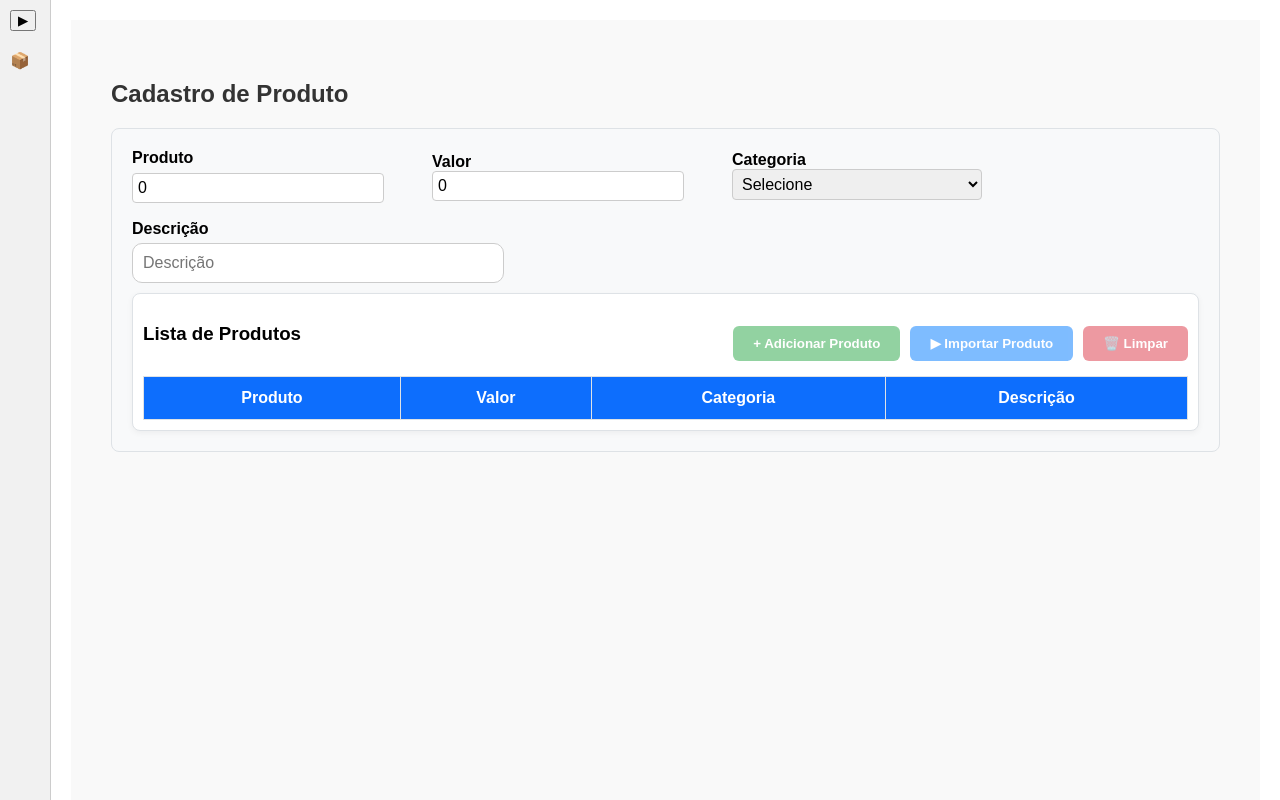
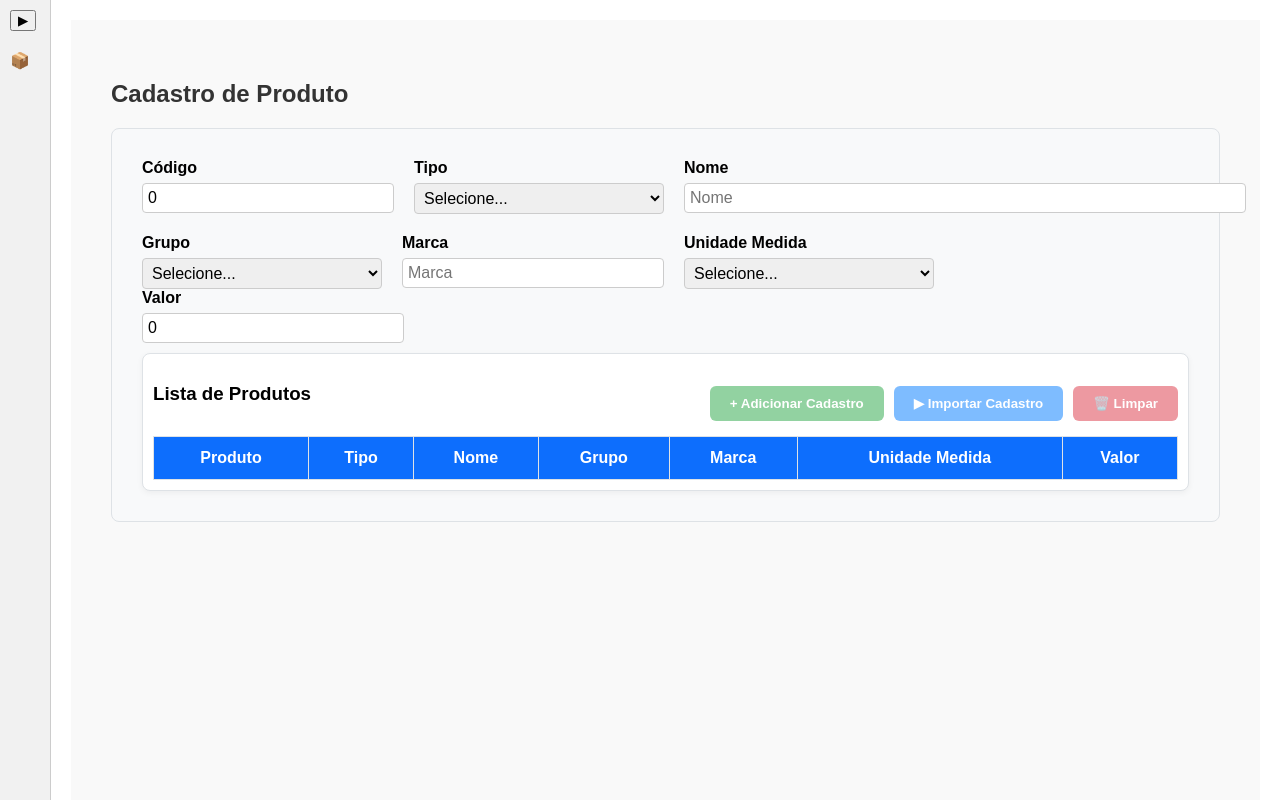
Before and after one commit to Demitrhy/Sistema-de-Cadastro, a React (Create React App) app in the folder frontend/front-cadastro-produto/: page / in a window 1280 px wide. Built offline with nearby package versions, Linux system fonts and the light colour scheme.

Commit message:
Adicionando mais inputs

```diff
--- a/frontend/front-cadastro-produto/src/interface/Produto.tsx
+++ b/frontend/front-cadastro-produto/src/interface/Produto.tsx
@@ -2,5 +2,8 @@ export interface Produto {
     produto: number;
     valor: number;
     descricao: string;
-    categoria: string;
+    marca:string;
+    tipo: string;
+    unidadeMedida:string;
+    grupo:string;
   }
--- a/frontend/front-cadastro-produto/src/pages/CadastroDeProdutos/CadastroIndividual.tsx
+++ b/frontend/front-cadastro-produto/src/pages/CadastroDeProdutos/CadastroIndividual.tsx
@@ -7,29 +7,38 @@ const CadastroIndividual: React.FC = () => {
     const [planilha, setPlanilha] = useState<Array<Produto>>([]);
     const [produto, setProduto] = useState(0);
     const [valor, setValor] = useState(0);
+    const [unidade, setUnidade] = useState("");
     const [descricao, setDescricao] = useState("");
-    const [categoria, setCategoria] = useState("");
+    const [marca, setMarca] = useState("");
+    const [tipo, setTipo] = useState("");
+    const [grupo, setGrupo] = useState("");
     const [loading, setLoading] = useState(false);
     const [mensagem, setMensagem] = useState('');
 
     const limparCampos = () => {
         setProduto(0);
         setValor(0);
-        setCategoria('');
+        setTipo('');
         setDescricao('');
+        setGrupo("");
+        setMarca("");
+        setUnidade("");
+    };
 
-    };
     const limparPlanilha = () => {
         setPlanilha([]);
     }
 
     const adicionarProduto = () => {
-        if (produto > 0 && valor > 0 && categoria.trim() && descricao.trim()) {
+        if (produto > 0 && valor > 0 && tipo.trim() && descricao.trim()) {
             const novoItem: Produto = {
                 produto,
                 valor,
-                categoria: categoria.trim(),
+                marca: marca.trim(),
+                tipo: tipo.trim(),
                 descricao: descricao.trim(),
+                grupo: grupo.trim(),
+                unidadeMedida: unidade.trim()
             };
             setPlanilha((prev) => [...prev, novoItem]);
             limparCampos();
@@ -68,7 +77,7 @@ const CadastroIndividual: React.FC = () => {
             <div
                 style={{
                     marginBottom: '30px',
-                    padding: '20px',
+                    padding: '30px',
                     border: '1px solid #dee2e6',
                     borderRadius: '8px',
                     backgroundColor: '#f8f9fa',
@@ -76,8 +85,10 @@ const CadastroIndividual: React.FC = () => {
             >
                 {/* Linha 2 - Cadastro Individual */}
 
-                <div style={{ display: 'flex', flexDirection: 'column', marginRight: '15px' }}>
-                    <label style={{ fontWeight: 'bold', marginBottom: '6px' }}>Produto</label>
+                {/* Linha 1: Código | Tipo | Nome */}
+                <div style={{ display: 'flex', gap: '20px', marginBottom: '20px' }}>
+                    <div style={{ display: 'flex', flexDirection: 'column' }}>
+                        <label style={{ fontWeight: 'bold', marginBottom: '6px' }}>Código</label>
                         <input
                             type="number"
                             placeholder="Produto"
@@ -91,77 +102,157 @@ const CadastroIndividual: React.FC = () => {
                                 borderRadius: '4px',
                                 border: '1px solid #ccc',
                                 width: '240px',
-                            marginBottom: '20px'
-                        }}
-                    />
-                </div>
-                <div style={{
-                    display: 'flex',
-                    marginTop: '-70px',
-                    marginLeft: '300px',
-                    flexDirection: 'column', marginRight: '15px'
-                }}>
-                    <label style={{ fontWeight: 'bold' }}>Valor</label>
-                    <input
-                        type="number"
-                        placeholder="Valor"
-                        value={valor}
-                        onChange={(e) => setValor(parseInt(e.target.value))}
-                        min={1}
-                        style={{
-                            padding: '5px',
-                            appearance: 'textfield', // Firefox
-                            fontSize: '16px',
-                            borderRadius: '4px',
-                            border: '1px solid #ccc',
-                            width: '240px',
-                            marginBottom: '20px'
                             }}
                         />
                     </div>
 
-                <div style={{
-                    display: 'flex',
-                    flexDirection: 'column',
-                    marginTop: '-70px',
-                    marginLeft: '600px'
-                }}>
-                    <label style={{ fontWeight: 'bold' }}>Categoria</label>
+                    <div style={{ display: 'flex', flexDirection: 'column' }}>
+                        <label style={{ fontWeight: 'bold', marginBottom: '6px' }}>Tipo</label>
                         <select
-                        value={categoria}
-                        onChange={(e) => setCategoria(e.target.value)}
+                            value={tipo}
+                            onChange={(e) => setTipo(e.target.value)}
                             style={{
                                 padding: '5px',
                                 fontSize: '16px',
                                 borderRadius: '4px',
                                 border: '1px solid #ccc',
                                 width: '250px',
-                            marginBottom: '20px'
                             }}
                         >
-                        <option value="">Selecione</option>
-                        <option value="M">M</option>
-                        <option value="NM">NM</option>
-                        <option value="P">P</option>
+                            <option value="">Selecione...</option>
+                            <option value="M"> Medicamento</option>
+                            <option value="G">Genérico</option>
+                            <option value="S"> Similar </option>
+                            <option value="C"> Controlado </option>
+                            <option value="P"> Perfumaria </option>
+                            <option value="H"> Higiene </option>
+                            <option value="SA"> Suplemento/Alimento </option>
+                            <option value="MH"> Material Hospitalar </option>
+                            <option value="PV"> Produto Veterinário </option>
+                            <option value="SR"> Serviço </option>
+                            <option value="PL"> Produto de Limpeza </option>
+                            <option value="A"> Água </option>
+                            <option value="HE"> Hidratante / Energético </option>
+                            <option value="CLT"> Curativos / Luvas / Termômetro </option>
+                            <option value="AI"> Aplicação de Injetáveis </option>
+                            <option value="VP"> Verificação de Pressão </option>
+                            <option value="TG"> Teste de glicemia </option>
                         </select>
                     </div>
 
-                <div style={{ display: 'flex', flexDirection: 'column', flex: 2 }}>
-                    <label style={{ marginBottom: '5px', fontWeight: 'bold' }}>Descrição</label>
+                    <div style={{ display: 'flex', flexDirection: 'column' }}>
+                        <label style={{ fontWeight: 'bold', marginBottom: '6px' }}>Nome</label>
                         <input
                             type="text"
-                        placeholder="Descrição"
+                            placeholder="Nome"
                             value={descricao}
                             onChange={(e) => setDescricao(e.target.value)}
                             style={{
-                            padding: '10px',
+                                padding: '5px',
                                 fontSize: '16px',
-                            borderRadius: '10px',
+                                borderRadius: '4px',
                                 border: '1px solid #ccc',
-                            width: '350px',
+                                width: '550px',
                             }}
                         />
                     </div>
+                </div>
+
+                {/* Linha 2: Grupo | Marca | Valor */}
+                <div style={{ display: 'flex', gap: '20px' }}>
+                    <div style={{ display: 'flex', flexDirection: 'column' }}>
+                        <label style={{ fontWeight: 'bold', marginBottom: '6px' }}>Grupo</label>
+                        <select
+                            value={grupo}
+                            onChange={(e) => setGrupo(e.target.value)}
+                            style={{
+                                padding: '5px',
+                                fontSize: '16px',
+                                borderRadius: '4px',
+                                border: '1px solid #ccc',
+                                width: '240px',
+                            }}
+                        >
+                            <option value="">Selecione...</option>
+                            <option value="M"> Medicamento</option>
+                            <option value="B"> Bebidas    </option>
+                            <option value="H"> Higiene    </option>
+                            <option value="L"> Limpeza    </option>
+                            <option value="A"> Alimentos   </option>
+                            <option value="MH"> Material Hospitalar   </option>
+                            <option value="PV"> Produto Veterinário   </option>
+                            <option value="PI"> Produto Interno   </option>
+                            <option value="S"> Serviço   </option>
+
+                        </select>
+                    </div>
+
+                    <div style={{ display: 'flex', flexDirection: 'column' }}>
+                        <label style={{ fontWeight: 'bold', marginBottom: '6px' }}>Marca</label>
+                        <input
+                            type="text"
+                            placeholder="Marca"
+                            value={marca}
+                            onChange={(e) => setMarca(e.target.value)}
+                            style={{
+                                padding: '5px',
+                                fontSize: '16px',
+                                borderRadius: '4px',
+                                border: '1px solid #ccc',
+                                width: '250px',
+                            }}
+                        />
+                    </div>
+
+                    <div style={{ display: 'flex', flexDirection: 'column' }}>
+                        <label style={{ fontWeight: 'bold', marginBottom: '6px' }}>Unidade Medida</label>
+                        <select
+                            value={unidade}
+                            onChange={(e) => setUnidade(e.target.value)}
+
+                            style={{
+                                padding: '5px',
+                                fontSize: '16px',
+                                borderRadius: '4px',
+                                appearance: 'textfield', // Firefox
+                                border: '1px solid #ccc',
+                                width: '250px',
+                            }}>
+                            <option value="">Selecione...</option>
+                            <option value="UN"> Unidade</option>
+                            <option value="CX"> Caixa    </option>
+                            <option value="FR"> Frasco    </option>
+                            <option value="BL"> Blister    </option>
+                            <option value="MG"> Miligrama   </option>
+                            <option value="ML">Mililitro  </option>
+                            <option value="G">  Grama   </option>
+                            <option value="KG">Quilograma   </option>
+                            <option value="PAC"> Pacote   </option>
+                            <option value="AMP"> Ampola   </option>
+                        </select>
+
+                    </div>
+                </div>
+                <div style={{ display: 'flex', gap: '30px' }}>
+                    <div style={{ display: 'flex', flexDirection: 'column' }}>
+                        <label style={{ fontWeight: 'bold', marginBottom: '6px' }}>Valor</label>
+                        <input
+                            type="number"
+                            value={valor}
+                            onChange={(e) => setValor(parseFloat(e.target.value))}
+                            min={1}
+                            style={{
+                                padding: '5px',
+                                fontSize: '16px',
+                                borderRadius: '4px',
+                                appearance: 'textfield', // Firefox
+                                border: '1px solid #ccc',
+                                width: '250px',
+                            }}
+                        />
+                    </div>
+                </div>
+
 
                 <div style={{
                     border: '1px solid #dee2e6',
@@ -179,24 +270,33 @@ const CadastroIndividual: React.FC = () => {
                             disabled={
                                 produto <= 0 ||
                                 valor <= 0 ||
-                                categoria.trim() === '' ||
+                                tipo.trim() === '' ||
                                 descricao.trim() === '' ||
+                                marca.trim() === '' ||
+                                grupo.trim() === '' ||
+                                unidade.trim() === '' ||
                                 loading
                             }
                             style={{
                                 opacity:
                                     produto <= 0 ||
                                         valor <= 0 ||
-                                        categoria.trim() === '' ||
+                                        tipo.trim() === '' ||
                                         descricao.trim() === '' ||
+                                        marca.trim() === '' ||
+                                        grupo.trim() === '' ||
+                                        unidade.trim() === '' ||
                                         loading
                                         ? 0.5
                                         : 1,
                                 cursor:
                                     produto <= 0 ||
                                         valor <= 0 ||
-                                        categoria.trim() === '' ||
+                                        tipo.trim() === '' ||
                                         descricao.trim() === '' ||
+                                        marca.trim() === '' ||
+                                        grupo.trim() === '' ||
+                                        unidade.trim() === '' ||
                                         loading
                                         ? 'not-allowed'
                                         : 'pointer',
@@ -208,10 +308,8 @@ const CadastroIndividual: React.FC = () => {
                                 fontWeight: 'bold'
                             }}
                         >
-                            + Adicionar Produto
+                            + Adicionar Cadastro
                         </button>
-
-
 
                         <button
                             onClick={Importa}
@@ -227,7 +325,7 @@ const CadastroIndividual: React.FC = () => {
                                 fontWeight: 'bold'
                             }}
                         >
-                            {loading ? 'Importando...' : '▶ Importar Produto'}
+                            {loading ? 'Importando...' : '▶ Importar Cadastro'}
                         </button>
 
                         <button onClick={limparPlanilha}
@@ -251,21 +349,31 @@ const CadastroIndividual: React.FC = () => {
 
                     <table style={{ width: '100%', borderCollapse: 'collapse' }}>
                         <thead>
+
                             <tr style={{ backgroundColor: '#0d6efd', color: '#ffffff' }}>
                                 <th style={{ padding: '12px', border: '1px solid #dee2e6', textAlign: 'center' }}>Produto</th>
+                                <th style={{ padding: '12px', border: '1px solid #dee2e6', textAlign: 'center' }}>Tipo</th>
+                                <th style={{ padding: '12px', border: '1px solid #dee2e6', textAlign: 'center' }}>Nome</th>
+                                <th style={{ padding: '12px', border: '1px solid #dee2e6', textAlign: 'center' }}>Grupo</th>
+                                <th style={{ padding: '12px', border: '1px solid #dee2e6', textAlign: 'center' }}>Marca</th>
+                                <th style={{ padding: '12px', border: '1px solid #dee2e6', textAlign: 'center' }}>Unidade Medida</th>
                                 <th style={{ padding: '12px', border: '1px solid #dee2e6', textAlign: 'center' }}>Valor</th>
-                                <th style={{ padding: '12px', border: '1px solid #dee2e6', textAlign: 'center' }}>Categoria</th>
-                                <th style={{ padding: '12px', border: '1px solid #dee2e6', textAlign: 'center' }}>Descrição</th>
+
                             </tr>
                         </thead>
+
 
                         <tbody>
                             {planilha.map((item, idx) => (
                                 <tr key={idx}>
                                     <td style={{ padding: '10px', border: '1px solid #dee2e6', textAlign: 'center' }}>{item.produto}</td>
+                                    <td style={{ padding: '10px', border: '1px solid #dee2e6', textAlign: 'center' }}>{item.tipo}</td>
+                                    <td style={{ padding: '10px', border: '1px solid #dee2e6', textAlign: 'center' }}>{item.descricao}</td>
+                                    <td style={{ padding: '10px', border: '1px solid #dee2e6', textAlign: 'center' }}>{item.grupo}</td>
+                                    <td style={{ padding: '10px', border: '1px solid #dee2e6', textAlign: 'center' }}>{item.marca}</td>
+                                    <td style={{ padding: '10px', border: '1px solid #dee2e6', textAlign: 'center' }}>{item.unidadeMedida}</td>
                                     <td style={{ padding: '10px', border: '1px solid #dee2e6', textAlign: 'center' }}>{item.valor}</td>
-                                    <td style={{ padding: '10px', border: '1px solid #dee2e6', textAlign: 'center' }}>{item.categoria}</td>
-                                    <td style={{ padding: '10px', border: '1px solid #dee2e6', textAlign: 'center' }}>{item.descricao}</td>
+
                                 </tr>
                             ))}
                         </tbody>
--- a/frontend/front-cadastro-produto/src/pages/CadastroDeProdutos/CadastroPlanilha.tsx
+++ b/frontend/front-cadastro-produto/src/pages/CadastroDeProdutos/CadastroPlanilha.tsx
@@ -134,7 +134,7 @@ const CadastroPlanilha: React.FC = () => {
                                 fontWeight: 'bold'
                             }}
                         >
-                            {loading ? 'Importando...' : '▶ Importar Produto'}
+                            {loading ? 'Importando...' : '▶ Importar Cadastro'}
                         </button>
 
                         <button onClick={limparPlanilha}
@@ -160,7 +160,7 @@ const CadastroPlanilha: React.FC = () => {
                             <tr style={{ backgroundColor: '#0d6efd', color: '#ffffff' }}>
                                 <th style={{ padding: '12px', border: '1px solid #dee2e6', textAlign: 'center' }}>Produto</th>
                                 <th style={{ padding: '12px', border: '1px solid #dee2e6', textAlign: 'center' }}>Valor</th>
-                                <th style={{ padding: '12px', border: '1px solid #dee2e6', textAlign: 'center' }}>Categoria</th>
+                                <th style={{ padding: '12px', border: '1px solid #dee2e6', textAlign: 'center' }}>Tipo</th>
                                 <th style={{ padding: '12px', border: '1px solid #dee2e6', textAlign: 'center' }}>Descrição</th>
                             </tr>
                         </thead>
@@ -170,7 +170,7 @@ const CadastroPlanilha: React.FC = () => {
                                 <tr key={idx}>
                                     <td style={{ padding: '10px', border: '1px solid #dee2e6', textAlign: 'center' }}>{item.produto}</td>
                                     <td style={{ padding: '10px', border: '1px solid #dee2e6', textAlign: 'center' }}>{item.valor}</td>
-                                    <td style={{ padding: '10px', border: '1px solid #dee2e6', textAlign: 'center' }}>{item.categoria}</td>
+                                    <td style={{ padding: '10px', border: '1px solid #dee2e6', textAlign: 'center' }}>{item.tipo}</td>
                                     <td style={{ padding: '10px', border: '1px solid #dee2e6', textAlign: 'center' }}>{item.descricao}</td>
                                 </tr>
                             ))}
```
Lines whose indentation alone changed are shown as unchanged.
